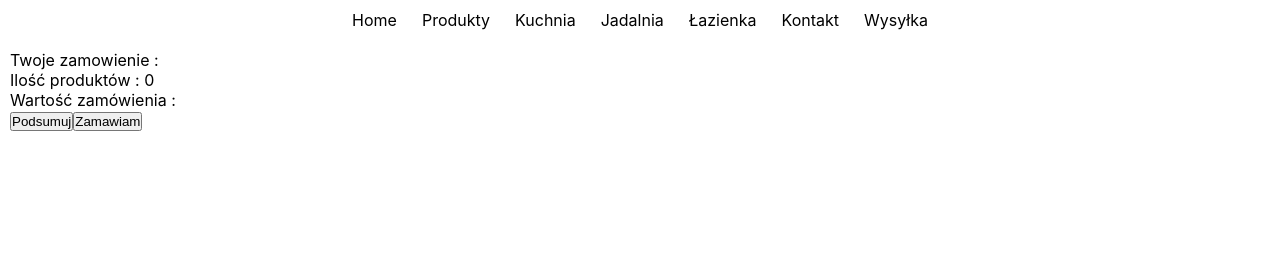
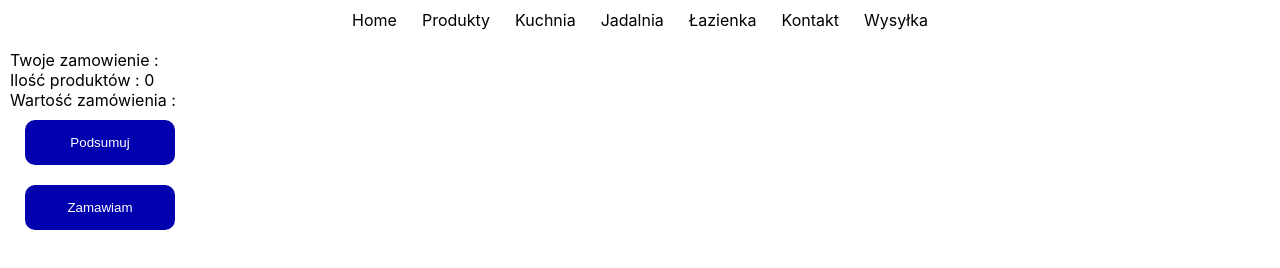
Before and after one commit to marcinoles87/my-app2, a React (Create React App) app: page /zamowienie in a window 1280 px wide. Shown: the part 208-476 px from the top of the page. Built offline with nearby package versions, Linux system fonts and the light colour scheme.

Commit message:
add code

```diff
--- a/src/App.css
+++ b/src/App.css
@@ -192,6 +192,28 @@
   padding: 10px;
 }
 
+.zamowienie-podsumowanie{
+  display: flex;
+  flex-direction: column;
+
+}
+
+.zamowienie-podsumowanie button{
+  width: 150px;
+  margin: 10px 15px;
+  padding: 15px 32px;
+  background-color: #0000ae;
+  border-radius: 10px;
+  border: none;
+  color: white;
+  cursor: pointer;
+  transition: 0.5s ease;
+}
+
+.zamowienie-podsumowanie button:hover{
+  background-color: #3e3ee0;
+}
+
 
 /*kontakt*/
 
```
